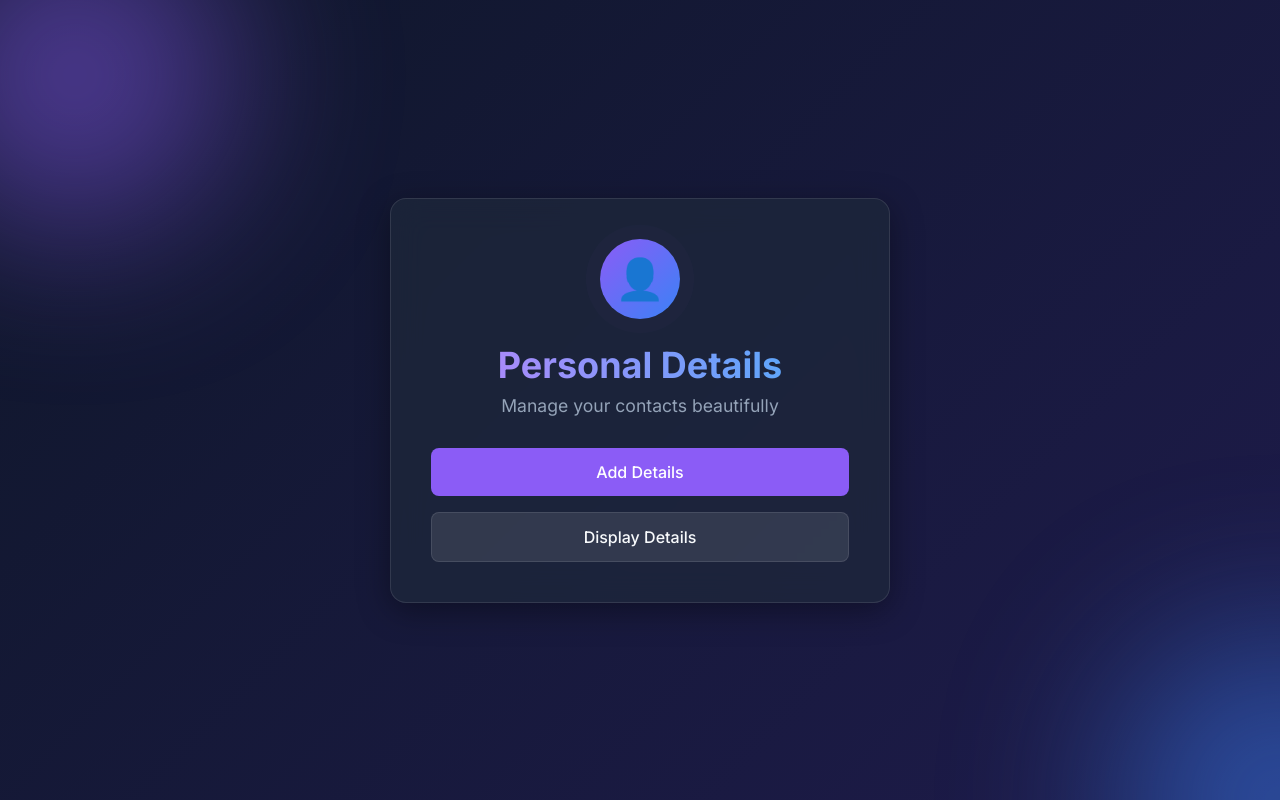
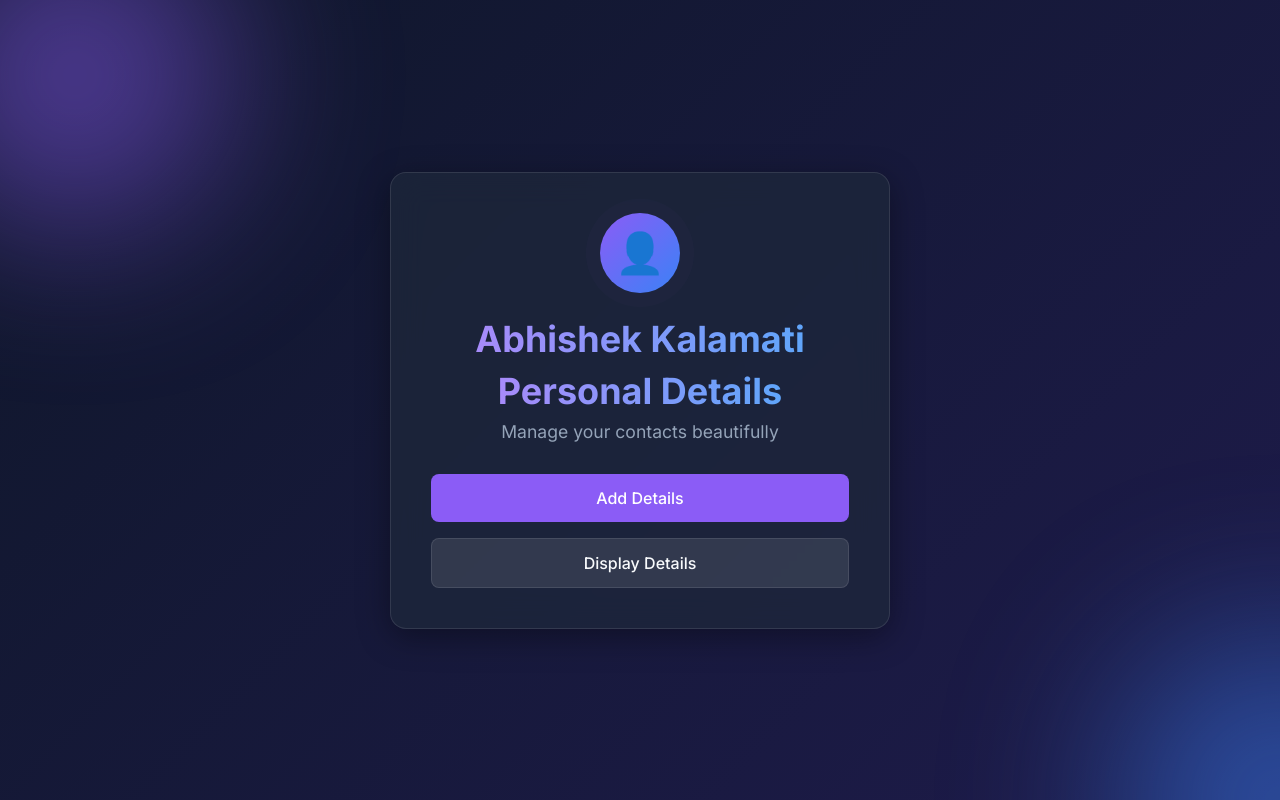
Before and after one commit to Abhishek-563/personal-details, a plain HTML site: page frontend/index.html in a window 1280 px wide. Drawn offline with Linux system fonts and the light colour scheme.

Commit message:
name updated

```diff
--- a/frontend/index.html
+++ b/frontend/index.html
@@ -1,5 +1,6 @@
 <!DOCTYPE html>
 <html>
+
 <head>
     <meta charset="UTF-8">
     <meta name="viewport" content="width=device-width, initial-scale=1.0">
@@ -7,11 +8,13 @@
     <link href="https://fonts.googleapis.com/css2?family=Inter:wght@400;500;600;700&display=swap" rel="stylesheet">
     <link rel="stylesheet" href="global.css">
 </head>
+
 <body>
     <div class="glass-container center-content">
         <div class="logo-circle">
             <span class="logo-icon">👤</span>
         </div>
+        <h1>Abhishek Kalamati</h1>
         <h1>Personal Details</h1>
         <p class="subtitle">Manage your contacts beautifully</p>
         <div class="button-group-vertical">
@@ -24,4 +27,5 @@
         </div>
     </div>
 </body>
+
 </html>
```
